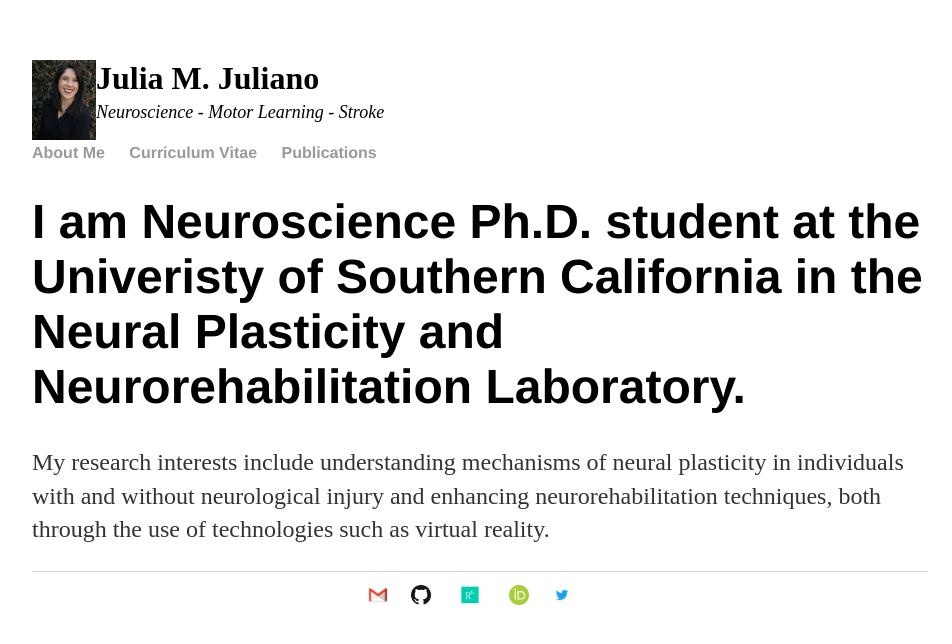
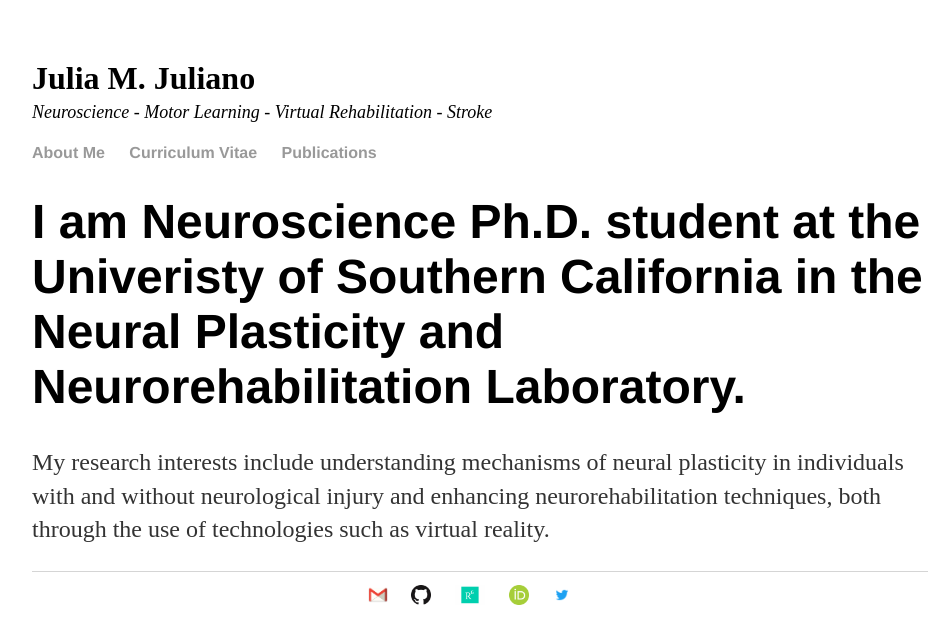
Before and after one commit to juliamjuliano/juliamjuliano.github.io, a Jekyll site: the page built from index.html, in a window 1280 px wide. Shown: the top 644 px of the page, without its empty margins (160-1112 px from the left). Built offline with Jekyll 4.4.1, drawn with Linux system fonts in a browser that asks for light colours.

Commit message:
Update default.html

```diff
--- a/_layouts/default.html
+++ b/_layouts/default.html
@@ -5,16 +5,15 @@
 			<!-- link to main stylesheet -->
 			<link rel="stylesheet" type="text/css" href="assets/css/main.css">
 			<!-- SEO -->
-			<meta name="description" content=" Julia M. Juliano">
-			<meta name="keywords" content=" Neuroscience, Motor Learning, Stroke, Virtual Reality, Modeling">
+			<meta name="description" content="Julia M. Juliano">
+			<meta name="keywords" content="Neuroscience, Motor Learning, Stroke, Virtual Rehabilitation, Virtual Reality">
 		</head>
 
 		<header>
-			<h2 style="margin-bottom=5px" style="margin-right=2px"><font size="6"><strong>  Julia M. Juliano</strong></font><img src="/images/headshot_2020.jpg" alt="Julia M. Juliano Headshot" style="float:left;height:80px;"></br>
-			<font size="4"><i><span style="font-weight:normal">  Neuroscience - Motor Learning - Stroke</i></span></font></h2>
+			<h2 style="margin-bottom=5px" style="margin-right=2px"><font size="6"><strong>Julia M. Juliano</strong></font></br>
+			<font size="4"><i><span style="font-weight:normal">Neuroscience - Motor Learning - Virtual Rehabilitation - Stroke</i></span></font></h2>
 		</header>
 
-		<body>
 		<nav>
 		<ul>
 			<li><a href="/">About Me</a></li>
@@ -23,6 +22,7 @@
 		</ul>
 		</nav>
 
+		<body>
 			<div class="container">
 
 			{{ content }}
```
Lines whose indentation alone changed are shown as unchanged.
